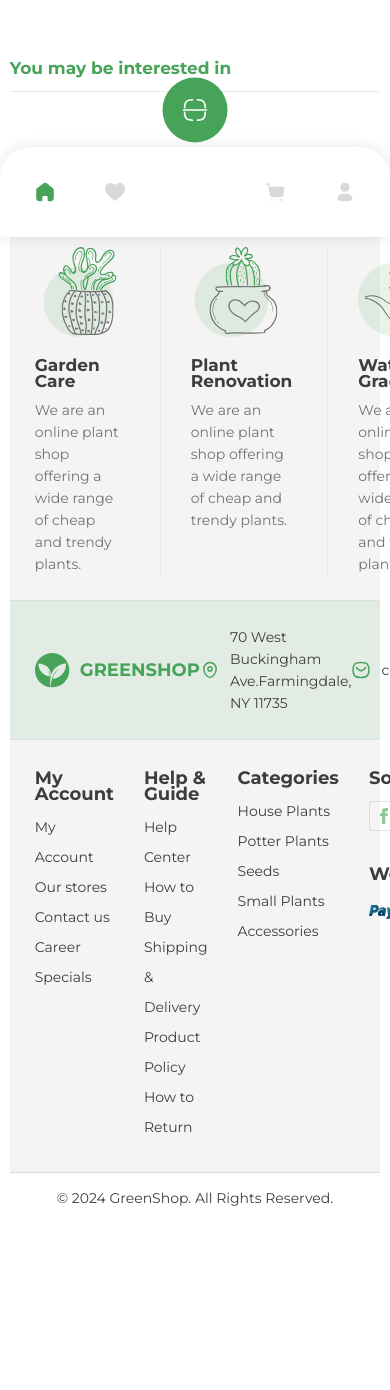
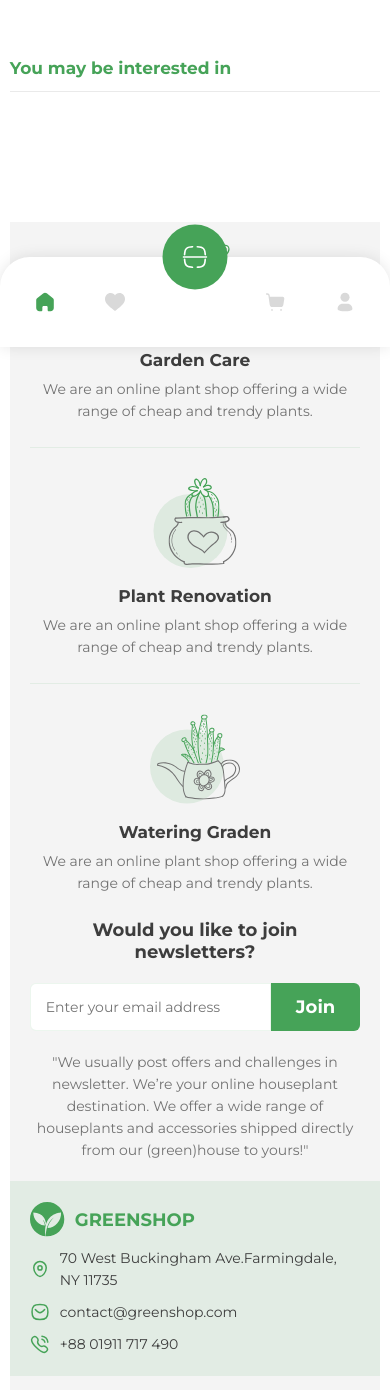
Before and after one commit to poltoratskyi/Greenshop, a Next.js app: page /cart in a window 390 px wide. Shown: the part 607-1997 px from the top of the page. Before the commit the page ends 1830 px from the top, so only its background shows below. Built offline with nearby package versions, Linux system fonts and the light colour scheme; no server answers.

Commit message:
media -> footer cmp

```diff
--- a/src/app/cart/page.tsx
+++ b/src/app/cart/page.tsx
@@ -1,11 +1,7 @@
 import { Cart } from "../../components/shared/cart";
 
 const CartPage = () => {
-  return (
-    <div>
-      <Cart />
-    </div>
-  );
+  return <Cart />;
 };
 
 export default CartPage;
--- a/src/components/shared/adv/adv.module.scss
+++ b/src/components/shared/adv/adv.module.scss
@@ -51,7 +51,7 @@
         border-radius: 20px;
 
         .wrapper {
-          text-align: left;
+          text-align: center;
           width: auto;
           padding: 25px 20px;
         }
--- a/src/components/shared/banner/banner.tsx
+++ b/src/components/shared/banner/banner.tsx
@@ -8,7 +8,7 @@ const descr =
 
 export const Banner: React.FC = () => {
   return (
-    <div className={Style.banner}>
+    <section className={Style.banner}>
       <div className="container">
         <Info
           descr={descr}
@@ -21,6 +21,6 @@ export const Banner: React.FC = () => {
         {/* Media */}
         <Mobile />
       </div>
-    </div>
+    </section>
   );
 };
--- a/src/components/shared/cart/cart.tsx
+++ b/src/components/shared/cart/cart.tsx
@@ -18,7 +18,7 @@ const ways = [
 
 export const Cart = () => {
   return (
-    <div className={Style.cart}>
+    <section className={Style.cart}>
       <div className="container">
         <ul className={Style.lists}>
           {ways.map((item) => (
@@ -44,6 +44,6 @@ export const Cart = () => {
         </div>
         <Slider />
       </div>
-    </div>
+    </section>
   );
 };
--- a/src/components/shared/footer/contacts.tsx
+++ b/src/components/shared/footer/contacts.tsx
@@ -103,9 +103,10 @@ const info = [
 export const Contacts: React.FC = () => {
   return (
     <div className={Style.contacts}>
-      <ul className={Style.lists}>
+      <div className={Style.wrapper}>
         <Logo />
 
+        <ul className={Style.lists}>
           {info.map((item, index) => (
             <li className={Style.list} key={index}>
               <div className={Style.icon}>{item.svg}</div>
@@ -115,5 +116,6 @@ export const Contacts: React.FC = () => {
           ))}
         </ul>
       </div>
+    </div>
   );
 };
--- a/src/components/shared/footer/feedback.tsx
+++ b/src/components/shared/footer/feedback.tsx
@@ -505,9 +505,10 @@ export const Feedback: React.FC = () => {
   return (
     <>
       <div className={Style.feedback}>
-        <ul className={Style.lists}>
+        <nav>
           <h3 className={Style.title}>My Account</h3>
 
+          <ul className={Style.lists}>
             {account.map((item, index) => (
               <li className={Style.list} key={index}>
                 <Link className={Style.link} href={item.link}>
@@ -516,10 +517,12 @@ export const Feedback: React.FC = () => {
               </li>
             ))}
           </ul>
+        </nav>
+
+        <nav>
+          <h3 className={Style.title}>Help & Guide</h3>
 
           <ul className={Style.lists}>
-          <h3 className={Style.title}>Help & Guide</h3>
-
             {help.map((item, index) => (
               <li className={Style.list} key={index}>
                 <Link className={Style.link} href={item.link}>
@@ -528,10 +531,12 @@ export const Feedback: React.FC = () => {
               </li>
             ))}
           </ul>
+        </nav>
+
+        <nav>
+          <h3 className={Style.title}>Categories</h3>
 
           <ul className={Style.lists}>
-          <h3 className={Style.title}>Categories</h3>
-
             {categories.map((item, index) => (
               <li className={Style.list} key={index}>
                 <Link className={Style.link} href={item.link}>
@@ -540,8 +545,10 @@ export const Feedback: React.FC = () => {
               </li>
             ))}
           </ul>
+        </nav>
 
         <div className={Style.accept}>
+          <nav style={{ marginBottom: "30px" }}>
             <h3 className={Style.title}>Social Media</h3>
 
             <ul className={Style.lists}>
@@ -551,7 +558,9 @@ export const Feedback: React.FC = () => {
                 </li>
               ))}
             </ul>
+          </nav>
 
+          <nav>
             <h3 className={Style.title}>We accept</h3>
 
             <ul className={Style.lists}>
@@ -561,6 +570,7 @@ export const Feedback: React.FC = () => {
                 </li>
               ))}
             </ul>
+          </nav>
         </div>
       </div>
 
--- a/src/components/shared/footer/footer.module.scss
+++ b/src/components/shared/footer/footer.module.scss
@@ -6,12 +6,15 @@
     .service {
       padding: 25px;
 
-      .lists {
+      .label {
+        display: flex;
+        align-items: center;
+        .info {
           display: grid;
-        grid-template-columns: repeat(4, 1fr);
+          grid-template-columns: repeat(3, 1fr);
           gap: 30px;
 
-        .list {
+          .inner {
             padding-right: 35px;
             border-right: 1px rgba($main, 0.1) solid;
 
@@ -34,9 +37,10 @@
               border-right: none;
             }
           }
+        }
 
         .newsletters {
-          width: 350px;
+          max-width: 350px;
 
           .title {
             margin-bottom: 20px;
@@ -60,13 +64,17 @@
     .contacts {
       border-top: 1px rgba($main, 0.1) solid;
       border-bottom: 1px rgba($main, 0.1) solid;
+
+      .wrapper {
+        display: flex;
+        gap: 60px;
+        padding: 25px;
         background-color: rgba($main, 0.1);
-      padding: 25px;
 
         .lists {
           display: grid;
-        grid-template-columns: repeat(4, 1fr);
-
+          grid-template-columns: repeat(3, 1fr);
+          justify-items: center;
           .list {
             display: flex;
             align-items: center;
@@ -79,7 +87,8 @@
               font-size: 14px;
               line-height: 22px;
               color: $text;
-            font-size: 400;
+              font-weight: 400;
+            }
           }
         }
       }
@@ -92,7 +101,6 @@
       padding: 30px 25px;
       border-bottom: 1px rgba($main, 0.2) solid;
 
-      .lists {
       .title {
         font-size: 18px;
         font-weight: 700;
@@ -101,6 +109,7 @@
         margin-bottom: 10px;
       }
 
+      .lists {
         .list {
           .link {
             font-size: 14px;
@@ -127,7 +136,6 @@
         .lists {
           display: flex;
           align-items: center;
-          margin-bottom: 35px;
           .list {
             display: flex;
             justify-content: center;
@@ -162,7 +170,6 @@
 
           &:last-child {
             height: 30px;
-            margin-bottom: 0px;
           }
         }
       }
@@ -178,3 +185,85 @@
     }
   }
 }
+
+@media (max-width: 575px) {
+  .footer {
+    padding-bottom: 30px;
+    .content {
+      .contacts {
+        .wrapper {
+          flex-direction: column;
+          gap: 10px;
+          padding: 20px;
+          .lists {
+            grid-template-columns: repeat(1, 1fr);
+            justify-items: normal;
+
+            .list {
+              margin-bottom: 10px;
+              &:last-child {
+                margin-bottom: 0px;
+              }
+            }
+          }
+        }
+      }
+
+      .service {
+        padding: 20px;
+        .label {
+          flex-direction: column;
+          .info {
+            grid-template-columns: repeat(1, 1fr);
+
+            .inner {
+              padding: 0px 0px 25px 0px;
+              border-right: none;
+              border-bottom: 1px rgba($main, 0.1) solid;
+
+              svg {
+                display: block;
+                margin: 0 auto;
+              }
+
+              .title,
+              .descr {
+                text-align: center;
+              }
+
+              &:last-child {
+                border-bottom: none;
+              }
+            }
+          }
+
+          .newsletters {
+            max-width: 100%;
+
+            .title {
+              text-align: center;
+              line-height: 22px;
+            }
+
+            .descr {
+              text-align: center;
+            }
+          }
+        }
+      }
+
+      .feedback {
+        padding: 20px;
+        grid-template-columns: repeat(1, 1fr);
+
+        .accept {
+          width: auto;
+
+          .lists {
+            justify-content: space-between;
+          }
+        }
+      }
+    }
+  }
+}
--- a/src/components/shared/footer/service.tsx
+++ b/src/components/shared/footer/service.tsx
@@ -1118,18 +1118,20 @@ const serviceText = [
 export const Service: React.FC = () => {
   return (
     <div className={Style.service}>
-      <ul className={Style.lists}>
+      <div className={Style.label}>
+        <div className={Style.info}>
           {serviceText.map((item, index) => (
-          <li className={Style.list} key={index}>
+            <div className={Style.inner} key={index}>
               <>{item.svg}</>
 
               <h3 className={Style.title}>{item.title}</h3>
 
               <p className={Style.descr}>{item.subtitle}</p>
-          </li>
+            </div>
           ))}
+        </div>
 
-        <div className={Style.newsletters}>
+        <form className={Style.newsletters}>
           <h3 className={Style.title}>Would you like to join newsletters?</h3>
 
           <Input
@@ -1145,8 +1147,8 @@ export const Service: React.FC = () => {
             range of houseplants and accessories shipped directly from our
             (green)house to yours!&quot;
           </p>
+        </form>
       </div>
-      </ul>
     </div>
   );
 };
--- a/src/components/shared/header/header.module.scss
+++ b/src/components/shared/header/header.module.scss
@@ -106,16 +106,17 @@
         justify-content: space-between;
         padding: 35px;
         background-color: #fff;
-        bottom: 0;
+        bottom: -13%;
         left: 0;
         border-top-left-radius: 30px;
         border-top-right-radius: 30px;
         z-index: 2;
         box-shadow: 0px 0px 15px rgba(0, 0, 0, 0.1);
+        transition: 0.3s ease;
 
         .btn {
-          position: fixed;
-          top: 85%;
+          position: absolute;
+          top: 0%;
           left: 50%;
           transform: translate(-50%, -50%);
           display: flex;
@@ -125,6 +126,7 @@
           background-color: $main;
           width: 65px;
           height: 65px;
+          cursor: pointer;
         }
 
         .lists {
@@ -138,6 +140,10 @@
             }
           }
         }
+
+        &.active {
+          bottom: 0;
+        }
       }
     }
   }
--- a/src/components/shared/header/menu-mobile.tsx
+++ b/src/components/shared/header/menu-mobile.tsx
@@ -1,8 +1,25 @@
+"use client";
+
+import { useRef, useState } from "react";
+
+import { useClickAway } from "react-use";
+
 import Style from "./header.module.scss";
 
 export const Menu: React.FC = () => {
+  const [showMenu, setShowMenu] = useState(false);
+  const ref = useRef<HTMLElement>(null);
+
+  useClickAway(ref, () => {
+    setShowMenu(false);
+  });
+
   return (
-    <nav className={Style.menu}>
+    <>
+      <nav
+        ref={ref}
+        className={showMenu ? `${Style.menu} ${Style.active}` : Style.menu}
+      >
         <ul className={Style.lists}>
           <li className={Style.list}>
             <svg width="20" height="20" viewBox="0 0 16 18" fill="#46a358">
@@ -10,12 +27,46 @@ export const Menu: React.FC = () => {
             </svg>
           </li>
 
+          <li className={Style.list}>
             <svg width="20" height="20" viewBox="0 0 20 18" fill="#D9D9D9">
               <path d="M18.4134 1.74133C17.3781 0.618439 15.9575 0 14.413 0C13.2585 0 12.2012 0.36499 11.2704 1.08475C10.8008 1.44806 10.3752 1.89255 10 2.41135C9.62494 1.8927 9.19922 1.44806 8.7294 1.08475C7.79877 0.36499 6.74149 0 5.58701 0C4.04251 0 2.62177 0.618439 1.58646 1.74133C0.563507 2.8511 0 4.36722 0 6.01059C0 7.70203 0.630341 9.25034 1.98364 10.8833C3.19427 12.3441 4.93423 13.8269 6.94916 15.544C7.63718 16.1304 8.41705 16.795 9.22684 17.5031C9.44077 17.6904 9.71527 17.7936 10 17.7936C10.2846 17.7936 10.5592 17.6904 10.7729 17.5034C11.5826 16.7952 12.363 16.1302 13.0513 15.5435C15.0659 13.8268 16.8059 12.3441 18.0165 10.8832C19.3698 9.25034 20 7.70203 20 6.01044C20 4.36722 19.4365 2.8511 18.4134 1.74133Z" />
             </svg>
+          </li>
         </ul>
 
-      <div className={Style.btn}>
+        <ul className={Style.lists}>
+          <li className={Style.list}>
+            <svg width="20" height="20" viewBox="0 0 19 18" fill="#D9D9D9">
+              <path
+                d="M18.333 5.80134L17.3894 11.7778C17.2178 12.9562 16.2742 13.7138 15.0732 13.7138H6.83791C5.72271 13.7138 4.6933 12.872 4.52173 11.7778L3.49232 4.79124L3.23497 2.85521C3.14918 2.35016 2.72026 2.01346 2.11977 2.01346H1.51928C1.17615 2.01346 0.833008 1.67676 0.833008 1.34006C0.833008 1.00336 1.17615 0.666656 1.51928 0.666656H2.11977C3.32075 0.666656 4.35016 1.50841 4.43595 2.68686L4.60752 4.03366H16.7889C17.2178 4.03366 17.6467 4.20201 17.9041 4.53871C18.2472 4.87541 18.333 5.38046 18.333 5.80134Z"
+                fill="#D9D9D9"
+              />
+              <path
+                d="M15.2448 17.3333C15.7185 17.3333 16.1026 16.9565 16.1026 16.4916C16.1026 16.0267 15.7185 15.6498 15.2448 15.6498C14.771 15.6498 14.3869 16.0267 14.3869 16.4916C14.3869 16.9565 14.771 17.3333 15.2448 17.3333Z"
+                fill="#D9D9D9"
+              />
+              <path
+                d="M6.66634 17.3333C7.14012 17.3333 7.52418 16.9565 7.52418 16.4916C7.52418 16.0267 7.14012 15.6498 6.66634 15.6498C6.19257 15.6498 5.8085 16.0267 5.8085 16.4916C5.8085 16.9565 6.19257 17.3333 6.66634 17.3333Z"
+                fill="#D9D9D9"
+              />
+            </svg>
+          </li>
+
+          <li className={Style.list}>
+            <svg width="20" height="20" viewBox="0 0 14 18" fill="#D9D9D9">
+              <path
+                d="M6.99967 8.82998C9.26546 8.82998 11.1022 7.00257 11.1022 4.74835C11.1022 2.49413 9.26546 0.666718 6.99967 0.666718C4.73389 0.666718 2.89711 2.49413 2.89711 4.74835C2.89711 7.00257 4.73389 8.82998 6.99967 8.82998Z"
+                fill="#D9D9D9"
+              />
+              <path
+                d="M9.13643 10.5307H4.86292C2.38429 10.5307 0.333008 12.5716 0.333008 15.0375C0.333008 15.6328 0.589418 16.143 1.10224 16.3981C1.87147 16.8233 3.58087 17.3335 6.99967 17.3335C10.4185 17.3335 12.1279 16.8233 12.8971 16.3981C13.3245 16.143 13.6663 15.6328 13.6663 15.0375C13.6663 12.4865 11.6151 10.5307 9.13643 10.5307Z"
+                fill="#D9D9D9"
+              />
+            </svg>
+          </li>
+        </ul>
+
+        <div onClick={() => setShowMenu(!showMenu)} className={Style.btn}>
           <svg width="25" height="25" viewBox="0 0 27 24" fill="none">
             <path
               d="M13.3819 12.8915C9.28498 12.8915 5.18803 12.8915 1.09108 12.8908C0.961448 12.8908 0.827342 12.8945 0.702176 12.8669C0.25441 12.7686 -0.0480741 12.3372 0.00631347 11.8932C0.060701 11.4484 0.439924 11.1116 0.913021 11.1094C1.98364 11.1034 3.055 11.1064 4.12561 11.1064C11.3234 11.1064 18.5212 11.1072 25.719 11.1087C25.8575 11.1087 26.0013 11.1049 26.1347 11.1362C26.5743 11.2398 26.8641 11.6555 26.8179 12.0921C26.7702 12.5391 26.3947 12.8871 25.9246 12.8893C24.7139 12.8967 23.504 12.893 22.2933 12.893C19.3228 12.893 16.3524 12.893 13.3827 12.893C13.3819 12.893 13.3819 12.8923 13.3819 12.8915Z"
@@ -39,37 +90,7 @@ export const Menu: React.FC = () => {
             />
           </svg>
         </div>
-
-      <ul className={Style.lists}>
-        <li className={Style.list}>
-          <svg width="20" height="20" viewBox="0 0 19 18" fill="#D9D9D9">
-            <path
-              d="M18.333 5.80134L17.3894 11.7778C17.2178 12.9562 16.2742 13.7138 15.0732 13.7138H6.83791C5.72271 13.7138 4.6933 12.872 4.52173 11.7778L3.49232 4.79124L3.23497 2.85521C3.14918 2.35016 2.72026 2.01346 2.11977 2.01346H1.51928C1.17615 2.01346 0.833008 1.67676 0.833008 1.34006C0.833008 1.00336 1.17615 0.666656 1.51928 0.666656H2.11977C3.32075 0.666656 4.35016 1.50841 4.43595 2.68686L4.60752 4.03366H16.7889C17.2178 4.03366 17.6467 4.20201 17.9041 4.53871C18.2472 4.87541 18.333 5.38046 18.333 5.80134Z"
-              fill="#D9D9D9"
-            />
-            <path
-              d="M15.2448 17.3333C15.7185 17.3333 16.1026 16.9565 16.1026 16.4916C16.1026 16.0267 15.7185 15.6498 15.2448 15.6498C14.771 15.6498 14.3869 16.0267 14.3869 16.4916C14.3869 16.9565 14.771 17.3333 15.2448 17.3333Z"
-              fill="#D9D9D9"
-            />
-            <path
-              d="M6.66634 17.3333C7.14012 17.3333 7.52418 16.9565 7.52418 16.4916C7.52418 16.0267 7.14012 15.6498 6.66634 15.6498C6.19257 15.6498 5.8085 16.0267 5.8085 16.4916C5.8085 16.9565 6.19257 17.3333 6.66634 17.3333Z"
-              fill="#D9D9D9"
-            />
-          </svg>
-        </li>
-        <li>
-          <svg width="20" height="20" viewBox="0 0 14 18" fill="#D9D9D9">
-            <path
-              d="M6.99967 8.82998C9.26546 8.82998 11.1022 7.00257 11.1022 4.74835C11.1022 2.49413 9.26546 0.666718 6.99967 0.666718C4.73389 0.666718 2.89711 2.49413 2.89711 4.74835C2.89711 7.00257 4.73389 8.82998 6.99967 8.82998Z"
-              fill="#D9D9D9"
-            />
-            <path
-              d="M9.13643 10.5307H4.86292C2.38429 10.5307 0.333008 12.5716 0.333008 15.0375C0.333008 15.6328 0.589418 16.143 1.10224 16.3981C1.87147 16.8233 3.58087 17.3335 6.99967 17.3335C10.4185 17.3335 12.1279 16.8233 12.8971 16.3981C13.3245 16.143 13.6663 15.6328 13.6663 15.0375C13.6663 12.4865 11.6151 10.5307 9.13643 10.5307Z"
-              fill="#D9D9D9"
-            />
-          </svg>
-        </li>
-      </ul>
       </nav>
+    </>
   );
 };
--- a/src/components/shared/search-result/index.tsx
+++ b/src/components/shared/search-result/index.tsx
@@ -34,7 +34,7 @@ interface Props {
 
 export const Result: React.FC<Props> = ({ searchResults }) => {
   return (
-    <div className={Style.result}>
+    <section className={Style.result}>
       <div className={Style.content}>
         <div className={Style.categories}>
           <h2 className={Style.title}>Trending searches</h2>
@@ -68,6 +68,6 @@ export const Result: React.FC<Props> = ({ searchResults }) => {
           </div>
         </div>
       </div>
-    </div>
+    </section>
   );
 };
```
Lines whose indentation alone changed are shown as unchanged.
